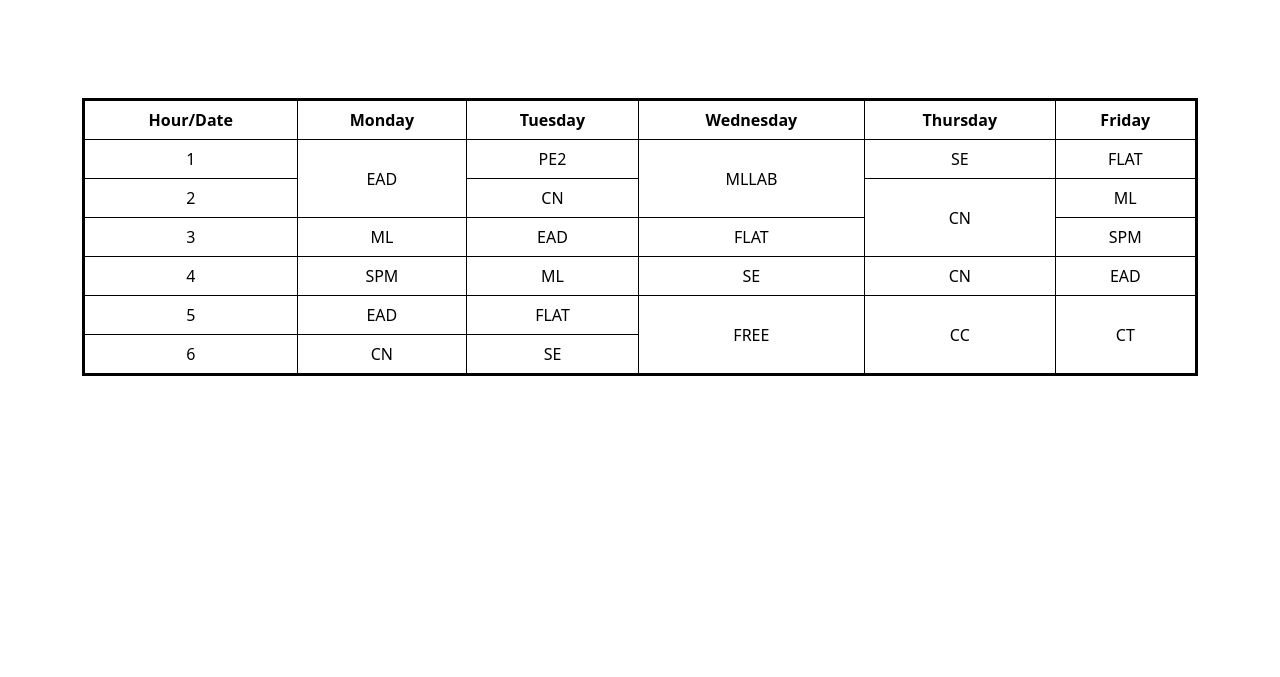
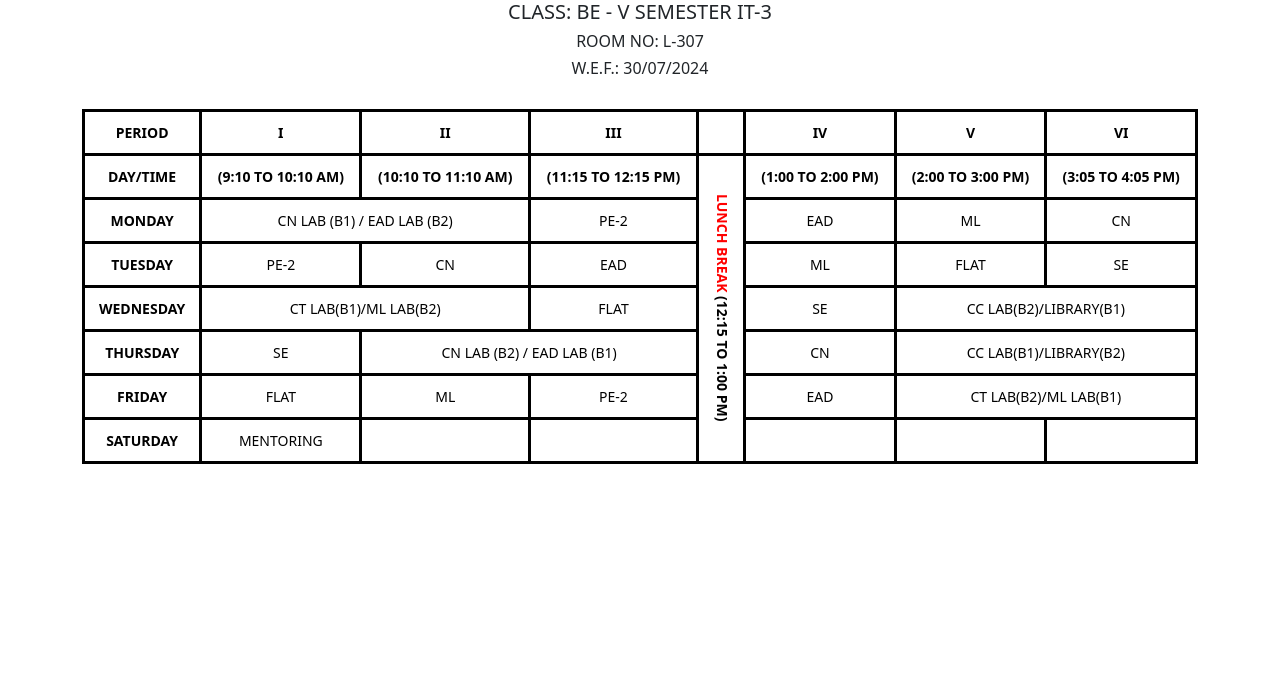
Before and after one commit to vinithreddybanda/TimeTable, a plain HTML site: page index.html in a window 1280 px wide. Shown: the part 123-800 px from the top of the page. Drawn offline with nearby package versions, Linux system fonts and the light colour scheme.

Commit message:
standard

```diff
--- a/index.html
+++ b/index.html
@@ -1,97 +1,128 @@
-<html>
+<!DOCTYPE html>
+<html lang="en">
   <head>
-    <title>Shedule</title>
+    <meta charset="UTF-8" />
+    <meta name="viewport" content="width=device-width, initial-scale=1.0" />
+    <title>Class Timetable</title>
     <link
       href="https://cdn.jsdelivr.net/npm/bootstrap@5.3.0-alpha1/dist/css/bootstrap.min.css"
       rel="stylesheet"
     />
     <style>
-      body, html {
-        height: 100%;
+      * {
+        text-transform: uppercase;
       }
-      .center-table {
-        display: flex;
-        justify-content: center;
-        align-items: center;
-        height: 50vh;
+      .timetable {
+        font-size: 14px;
+        text-align: center;
+        border: 3px solid black;
+        margin-top: 30px;
       }
-      tr{
-        background-color: lightgoldenrodyellow;
+      .timetable th,
+      .timetable td {
+        border: 3px solid black;
+        padding: 10px;
       }
-
-     .h{
-        display: flex;
-        justify-content: center;
-        align-items: center;
-        height: 20vh;
+      .lunch-break {
+        writing-mode: vertical-rl;
+        text-align: center;
+        font-weight: bold;
       }
-
+      .LAB{
+        border: none;
+      }
     </style>
   </head>
   <body>
-    <h1 class="h">CBIT IT-3 V SEM</h1>
-    <div class="container center-table table-responsive">
+    <div class="container">
+      <h2 class="text-center my-4">Department of Information Technology</h2>
+      <h4 class="text-center">
+        Class Time Table for the AY 2024-25 ODD Semester
+      </h4>
+      <h5 class="text-center">Class: BE - V Semester IT-3</h5>
+      <h6 class="text-center">Room No: L-307</h6>
+      <h6 class="text-center">W.E.F.: 30/07/2024</h6>
 
-    <table class="table table-bordered text-center align-middle" style="border: 3px solid black;">
-      <thead >
-        <tr style="background-color:darkkhaki">
-      <th>Hour/Date</th>
-      <th>Monday</th>
-      <th>Tuesday</th>
-      <th>Wednesday</th>
-      <th>Thursday</th>
-      <th>Friday</th>
+      <table class="table table-bordered timetable">
+        <thead>
+          <tr>
+            <th rowspan="2">Period</th>
+            <th>I</th>
+            <th>II</th>
+            <th>III</th>
+            <th class="lunch-break" rowspan="6"></th>
+            <th>IV</th>
+            <th>V</th>
+            <th>VI</th>
           </tr>
         </thead>
-
+        <tbody>
           <tr>
-        <td>1</td>
-        <td  rowspan="2">EAD</td>
-        <td>PE2</td>
-        <td rowspan="2">MLLAB</td>
-        <td>SE</td>
-        <td>FLAT</td>
+            <th>Day/Time</th>
+            <th>(9:10 to 10:10 AM)</th>
+            <th>(10:10 to 11:10 AM)</th>
+            <th>(11:15 to 12:15 PM)</th>
+            <th class="lunch-break" rowspan="7">
+              <span style="color: red">Lunch Break </span>
+              (12:15 to 1:00 PM)
+            </th>
+            <th>(1:00 to 2:00 PM)</th>
+            <th>(2:00 to 3:00 PM)</th>
+            <th>(3:05 to 4:05 PM)</th>
           </tr>
           <tr>
-        <td>2</td>
-        <td  >CN</td>
-        <td rowspan="2">CN</td>
+            <th>Monday</th>
+            <td class="LAB" colspan="2">CN Lab (B1) / EAD Lab (B2)</td>
+            <td>PE-2</td>
+            <td>EAD</td>
             <td>ML</td>
+            <td>CN</td>
 
           </tr>
           <tr>
-        <td>3</td>
-        <td  >ML</td>
-        <td >EAD</td>
+            <th>Tuesday</th>
+            <td>PE-2</td>
+            <td>CN</td>
+            <td>EAD</td>
+            <td>ML</td>
             <td>FLAT</td>
-        <td>SPM</td>
-
+            <td>SE</td>
           </tr>
           <tr>
-        <td>4</td>
-        <td  >SPM</td>
-        <td >ML</td>
+            <th>Wednesday</th>
+            <td clas="LAB" colspan="2">CT LAB(B1)/ML LAB(B2)</td>
+            <td>FLAT</td>
             <td>SE</td>
-        <td>CN</td>
-        <td>EAD</td>
+            <td class="LAB" colspan="2">CC LAB(B2)/LIBRARY(B1)</td>
           </tr>
           <tr>
-        <td>5</td>
-        <td>EAD</td>
-        <td>FLAT</td>
-        <td rowspan="2">FREE</td>
-        <td rowspan="2">CC</td>
-        <td rowspan="2">CT</td>
+            <th>Thursday</th>
+            <td>SE</td>
+            <td class="LAB" colspan="2">CN Lab (B2) / EAD LAB (B1)</td>
+            <td>CN</td>
+            <td class="LAB" colspan="2">CC LAB(B1)/LIBRARY(B2)</td>
           </tr>
           <tr>
-        <td>6</td>
-        <td>CN</td>
-        <td>SE</td>
+            <th>Friday</th>
+            <td>FLAT</td>
+            <td>ML</td>
+            <td>PE-2</td>
+            <td>EAD</td>
+            <td class="LAB" colspan="2">CT LAB(B2)/ML LAB(B1)</td>
           </tr>
-
+          <tr>
+            <th>Saturday</th>
+            <td>MENTORING</td>
+            <td></td>
+            <td></td>
+            <td></td>
+            <td></td>
+            <td></td>
+          </tr>
+        </tbody>
       </table>
     </div>
 
-
+    <script src="https://cdn.jsdelivr.net/npm/bootstrap@5.3.0-alpha1/dist/js/bootstrap.bundle.min.js"></script>
   </body>
 </html>
```
Lines whose indentation alone changed are shown as unchanged.
